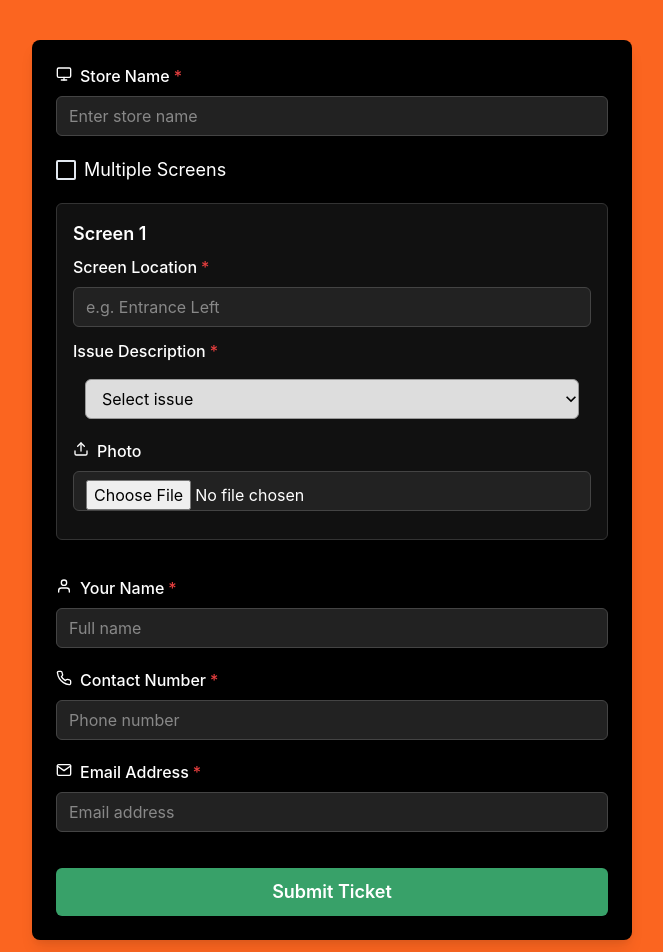
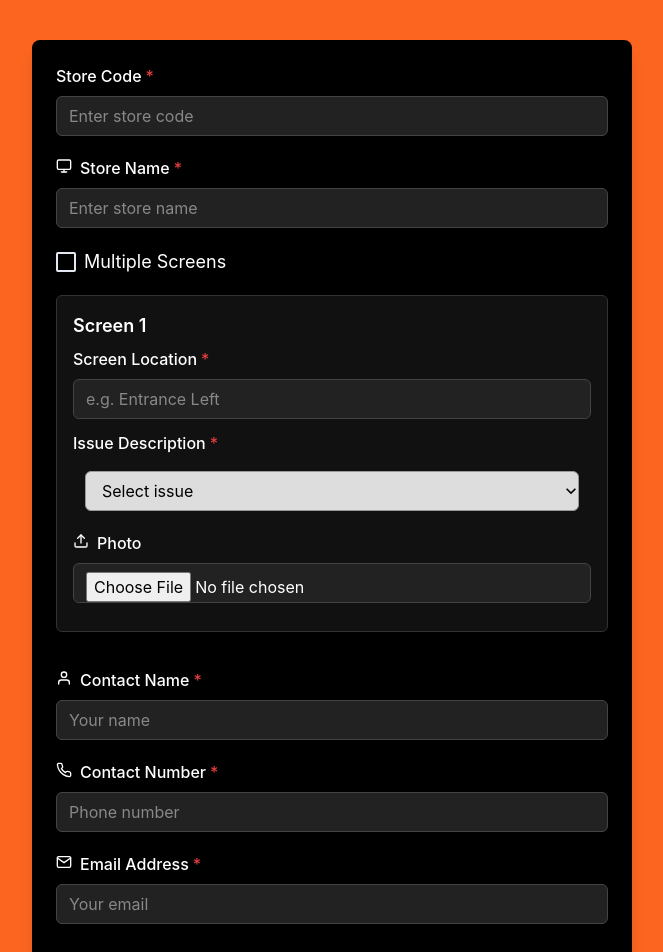
Before and after one commit to Dyllanvgin/Support-ticket-V1, a React (Vite) app: page /ticket in a window 1280 px wide. Shown: the top 952 px of the page, without its empty margins (308-971 px from the left). Built offline with nearby package versions, Linux system fonts and the light colour scheme.

Commit message:
added store code

```diff
--- a/src/SupportTicketForm.jsx
+++ b/src/SupportTicketForm.jsx
@@ -60,9 +60,9 @@ export default function SupportTicketForm() {
   const navigate = useNavigate()
   const client = searchParams.get('client') || ''
 
-  // Initial screens array to reset to
   const initialScreens = [{ name: '', description: '', otherDescription: '', photo: null, preview: null }]
 
+  const [storeCode, setStoreCode] = useState('')
   const [storeName, setStoreName] = useState('')
   const [multipleScreens, setMultipleScreens] = useState(false)
   const [screens, setScreens] = useState(initialScreens)
@@ -74,19 +74,18 @@ export default function SupportTicketForm() {
   const { isOpen, onOpen, onClose } = useDisclosure()
   const toast = useToast()
 
-  // Validation state
   const [errors, setErrors] = useState({})
 
   useEffect(() => {
-    if (client) setStoreName(`${client} Test`)
+    if (client) {
+      setStoreName(`${client} Test`)
+      setStoreCode('')
+    }
   }, [client])
 
-  const validateEmail = useCallback((email) => {
-    return /^[^\s@]+@[^\s@]+\.[^\s@]+$/.test(email)
-  }, [])
+  const validateEmail = useCallback((email) => /^[^\s@]+@[^\s@]+\.[^\s@]+$/.test(email), [])
 
   const validatePhone = useCallback((phone) => {
-    // Phone must be 7+ digits after sanitisation
     const digitsOnly = phone.replace(/\D/g, '')
     return digitsOnly.length >= 7
   }, [])
@@ -94,6 +93,7 @@ export default function SupportTicketForm() {
   const validateForm = useCallback(() => {
     const newErrors = {}
 
+    if (!storeCode.trim()) newErrors.storeCode = 'Store code is required'
     if (!storeName.trim()) newErrors.storeName = 'Store name is required'
     if (!contactName.trim()) newErrors.contactName = 'Your name is required'
     if (!contactNumber.trim()) newErrors.contactNumber = 'Contact number is required'
@@ -102,23 +102,18 @@ export default function SupportTicketForm() {
     else if (!validateEmail(contactEmail)) newErrors.contactEmail = 'Invalid email format'
 
     screens.forEach((screen, idx) => {
-      if (!screen.name.trim()) {
-        newErrors[`screenName${idx}`] = 'Screen location is required'
-      }
-      if (!screen.description) {
-        newErrors[`screenDescription${idx}`] = 'Description is required'
-      }
-      if (screen.description === 'Other' && !screen.otherDescription.trim()) {
-        newErrors[`screenOtherDescription${idx}`] = 'Please describe the issue'
-      }
+      if (!screen.name.trim()) newErrors[`screenName${idx}`] = 'Screen location is required'
+      if (!screen.description) newErrors[`screenDescription${idx}`] = 'Description is required'
+      if (screen.description === 'Other' && !screen.otherDescription.trim()) newErrors[`screenOtherDescription${idx}`] = 'Please describe the issue'
     })
 
     setErrors(newErrors)
     return Object.keys(newErrors).length === 0
-  }, [storeName, contactName, contactNumber, contactEmail, screens, validateEmail, validatePhone])
+  }, [storeCode, storeName, contactName, contactNumber, contactEmail, screens, validateEmail, validatePhone])
 
   useEffect(() => {
     if (
+      storeCode ||
       storeName ||
       contactName ||
       contactNumber ||
@@ -127,7 +122,7 @@ export default function SupportTicketForm() {
     ) {
       validateForm()
     }
-  }, [storeName, contactName, contactNumber, contactEmail, screens, validateForm])
+  }, [storeCode, storeName, contactName, contactNumber, contactEmail, screens, validateForm])
 
   const handleScreenChange = (index, field, value) => {
     const newScreens = [...screens]
@@ -183,11 +178,13 @@ export default function SupportTicketForm() {
 
   async function createMainItem() {
     if (!storeName.trim()) throw new Error('Store name cannot be empty')
+    if (!storeCode.trim()) throw new Error('Store code cannot be empty')
 
     const columnValuesObj = {
       email_mkssfg0w: { email: contactEmail, text: contactEmail },
       phone_mkssfmma: contactNumber,
-      text_mkssz2ke: contactName
+      text_mkssz2ke: contactName,
+      text_mksv4188: storeCode // <-- Replace with actual store code column ID
     }
 
     const response = await fetch(`${API_BASE_URL}/create-item`, {
@@ -267,9 +264,9 @@ export default function SupportTicketForm() {
     }
   }
 
-  // Reset form to initial state without navigating or reload
   const resetForm = () => {
     setTicketSubmitted(false)
+    setStoreCode('')
     setStoreName(client ? `${client} Test` : '')
     setMultipleScreens(false)
     setScreens(initialScreens)
@@ -316,7 +313,7 @@ export default function SupportTicketForm() {
           )}
           <Button
             colorScheme="blue"
-            onClick={resetForm}     // <-- reset form here, no reload or navigate
+            onClick={resetForm}
             isDisabled={photosUploading}
             size="lg"
             w="full"
@@ -349,6 +346,21 @@ export default function SupportTicketForm() {
         <Box maxW="600px" w="100%" p={6} bg="black" boxShadow="lg" borderRadius="lg">
           <form onSubmit={handleSubmit} noValidate>
             <VStack spacing={5} align="stretch" color="white">
+              {/* Store Code */}
+              <FormControl isInvalid={!!errors.storeCode} isRequired>
+                <FormLabel>Store Code</FormLabel>
+                <Input
+                  {...inputProps}
+                  value={storeCode}
+                  onChange={(e) => setStoreCode(e.target.value)}
+                  placeholder="Enter store code"
+                  autoComplete="off"
+                  spellCheck={false}
+                />
+                <FormErrorMessage>{errors.storeCode}</FormErrorMessage>
+              </FormControl>
+
+              {/* Store Name */}
               <FormControl isInvalid={!!errors.storeName} isRequired>
                 <FormLabel>
                   <Icon as={FiMonitor} mr={2} />
@@ -365,12 +377,25 @@ export default function SupportTicketForm() {
                 <FormErrorMessage>{errors.storeName}</FormErrorMessage>
               </FormControl>
 
-              <Checkbox isChecked={multipleScreens} onChange={(e) => setMultipleScreens(e.target.checked)} colorScheme="orange" size="lg">
+              <Checkbox
+                isChecked={multipleScreens}
+                onChange={(e) => setMultipleScreens(e.target.checked)}
+                colorScheme="orange"
+                size="lg"
+              >
                 Multiple Screens
               </Checkbox>
 
               {screens.map((screen, idx) => (
-                <Box key={idx} p={4} borderWidth="1px" borderRadius="md" borderColor="#333" bg="#111" mb={4}>
+                <Box
+                  key={idx}
+                  p={4}
+                  borderWidth="1px"
+                  borderRadius="md"
+                  borderColor="#333"
+                  bg="#111"
+                  mb={4}
+                >
                   <HStack justify="space-between" mb={2}>
                     <Text fontWeight="semibold" fontSize="lg">
                       Screen {idx + 1}
@@ -474,7 +499,7 @@ export default function SupportTicketForm() {
                   w="full"
                   mt={2}
                   _hover={{ transform: 'scale(1.05)', boxShadow: '0 0 8px #3182ce' }}
-                  transition="transform 0.2s ease, box-shadow 0.2s ease"
+                  transition="transform 0.2s ease"
                 >
                   Add Screen
                 </Button>
@@ -483,16 +508,15 @@ export default function SupportTicketForm() {
               <FormControl isInvalid={!!errors.contactName} isRequired>
                 <FormLabel>
                   <Icon as={FiUser} mr={2} />
-                  Your Name
+                  Contact Name
                 </FormLabel>
                 <Input
                   {...inputProps}
                   value={contactName}
                   onChange={(e) => setContactName(e.target.value)}
-                  placeholder="Full name"
+                  placeholder="Your name"
                   autoComplete="name"
                   spellCheck={false}
-                  size="md"
                 />
                 <FormErrorMessage>{errors.contactName}</FormErrorMessage>
               </FormControl>
@@ -505,15 +529,10 @@ export default function SupportTicketForm() {
                 <Input
                   {...inputProps}
                   value={contactNumber}
-                  onChange={(e) => {
-                    // Sanitize input to digits only on every change
-                    const sanitized = e.target.value.replace(/\D/g, '')
-                    setContactNumber(sanitized)
-                  }}
+                  onChange={(e) => setContactNumber(e.target.value)}
                   placeholder="Phone number"
                   autoComplete="tel"
                   spellCheck={false}
-                  size="md"
                 />
                 <FormErrorMessage>{errors.contactNumber}</FormErrorMessage>
               </FormControl>
@@ -525,13 +544,11 @@ export default function SupportTicketForm() {
                 </FormLabel>
                 <Input
                   {...inputProps}
-                  type="email"
                   value={contactEmail}
                   onChange={(e) => setContactEmail(e.target.value)}
-                  placeholder="Email address"
+                  placeholder="Your email"
                   autoComplete="email"
                   spellCheck={false}
-                  size="md"
                 />
                 <FormErrorMessage>{errors.contactEmail}</FormErrorMessage>
               </FormControl>
@@ -540,11 +557,10 @@ export default function SupportTicketForm() {
                 type="submit"
                 colorScheme="green"
                 size="lg"
+                w="full"
                 mt={4}
-                isFullWidth
                 animation={`${pulse} 2s infinite`}
-                _hover={{ boxShadow: '0 0 12px 4px #48bb78' }}
-                transition="box-shadow 0.3s ease"
+                _hover={{ animation: 'none', boxShadow: '0 0 12px 3px #48bb78' }}
               >
                 Submit Ticket
               </Button>
@@ -552,13 +568,12 @@ export default function SupportTicketForm() {
           </form>
         </Box>
       </Center>
-
-      <Modal isOpen={isOpen} onClose={() => {}} isCentered closeOnOverlayClick={false} closeOnEsc={false}>
+      <Modal isOpen={isOpen} onClose={onClose} isCentered closeOnOverlayClick={false}>
         <ModalOverlay />
-        <ModalContent>
-          <ModalHeader>Submitting Ticket</ModalHeader>
-          <ModalBody pb={6}>
-            <Progress size="xs" isIndeterminate />
+        <ModalContent bg="black">
+          <ModalHeader color="white">Submitting Ticket...</ModalHeader>
+          <ModalBody>
+            <Progress size="xs" isIndeterminate colorScheme="green" />
           </ModalBody>
         </ModalContent>
       </Modal>
```
